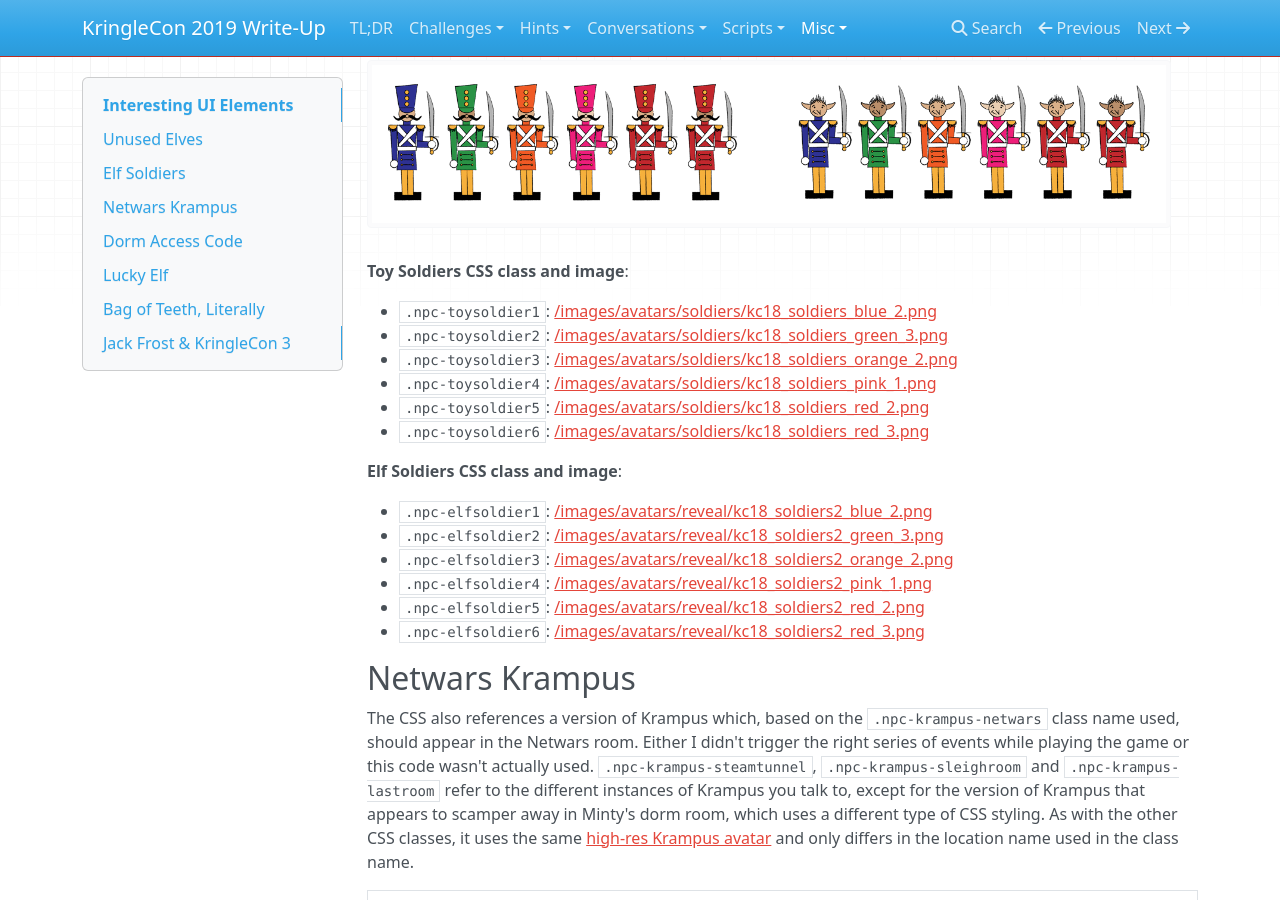
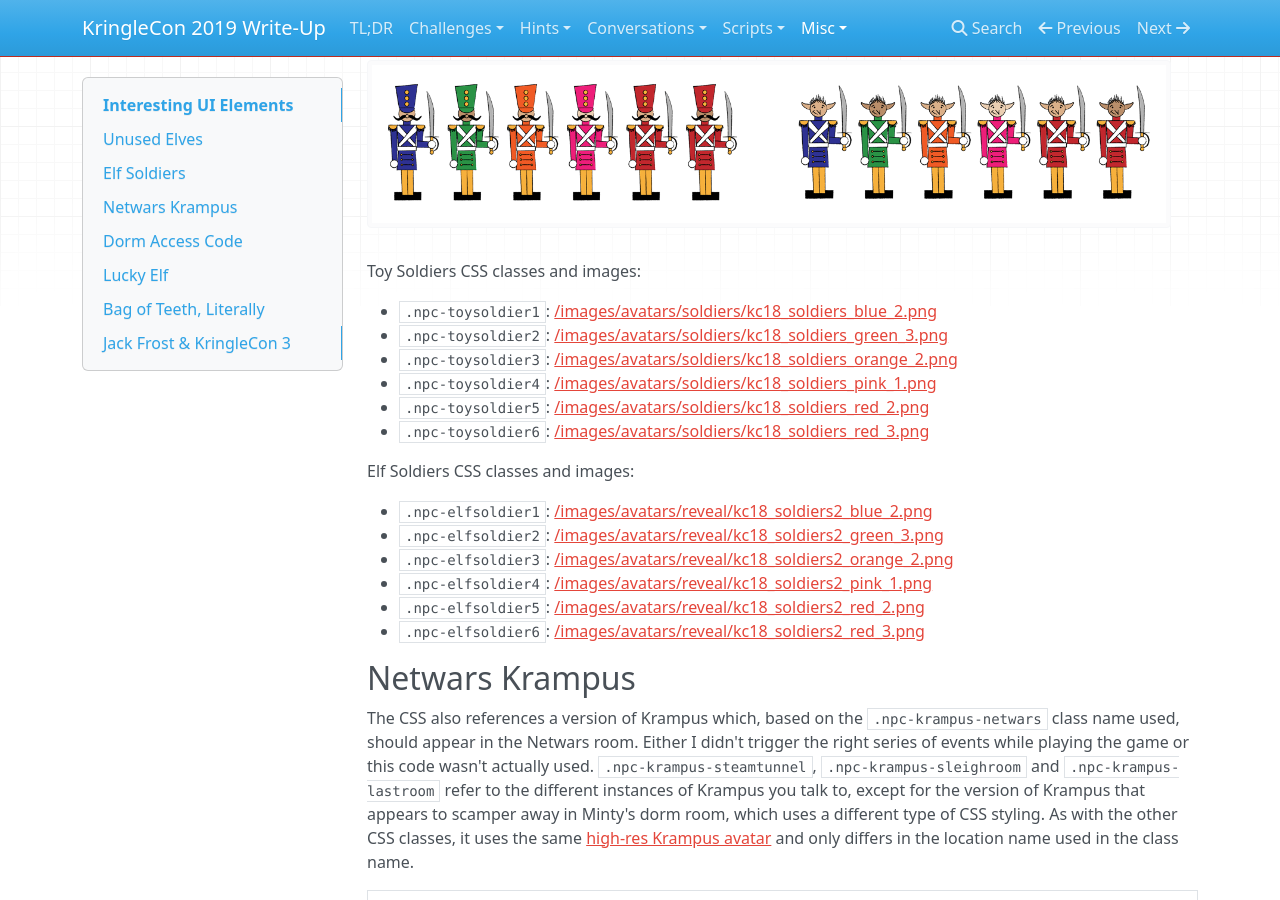
Before and after one commit to crahan/HolidayHackChallenge2019, an MkDocs documentation site: the page built from docs/misc/interesting_ui.md, in a window 1280 px wide and 900 px high, scrolled down 991 px. Built offline with MkDocs 1.6.1, drawn with Linux system fonts in a browser that asks for light colours; nearby versions of some CDN libraries; a script that is not in the unit is left out.

Commit message:
Remove bold formatting

```diff
--- a/docs/misc/interesting_ui.md
+++ b/docs/misc/interesting_ui.md
@@ -25,7 +25,7 @@ Another group of avatars that tagged along from the previous event are toy and e
 
 ![Soldier Avatars](../img/misc/soldier_avatars.png)
 
-**Toy Soldiers CSS class and image**:
+Toy Soldiers CSS classes and images:
 
 - `.npc-toysoldier1`: [/images/avatars/soldiers/kc18_soldiers_blue_2.png](https://2019.kringlecon.com/images/avatars/soldiers/kc18_soldiers_blue_2.png)
 - `.npc-toysoldier2`: [/images/avatars/soldiers/kc18_soldiers_green_3.png](https://2019.kringlecon.com/images/avatars/soldiers/kc18_soldiers_green_3.png)
@@ -34,7 +34,7 @@ Another group of avatars that tagged along from the previous event are toy and e
 - `.npc-toysoldier5`: [/images/avatars/soldiers/kc18_soldiers_red_2.png](https://2019.kringlecon.com/images/avatars/soldiers/kc18_soldiers_red_2.png)
 - `.npc-toysoldier6`: [/images/avatars/soldiers/kc18_soldiers_red_3.png](https://2019.kringlecon.com/images/avatars/soldiers/kc18_soldiers_red_3.png)
 
-**Elf Soldiers CSS class and image**:
+Elf Soldiers CSS classes and images:
 
 - `.npc-elfsoldier1`: [/images/avatars/reveal/kc18_soldiers2_blue_2.png](https://2019.kringlecon.com/images/avatars/reveal/kc18_soldiers2_blue_2.png)
 - `.npc-elfsoldier2`: [/images/avatars/reveal/kc18_soldiers2_green_3.png](https://2019.kringlecon.com/images/avatars/reveal/kc18_soldiers2_green_3.png)
```
